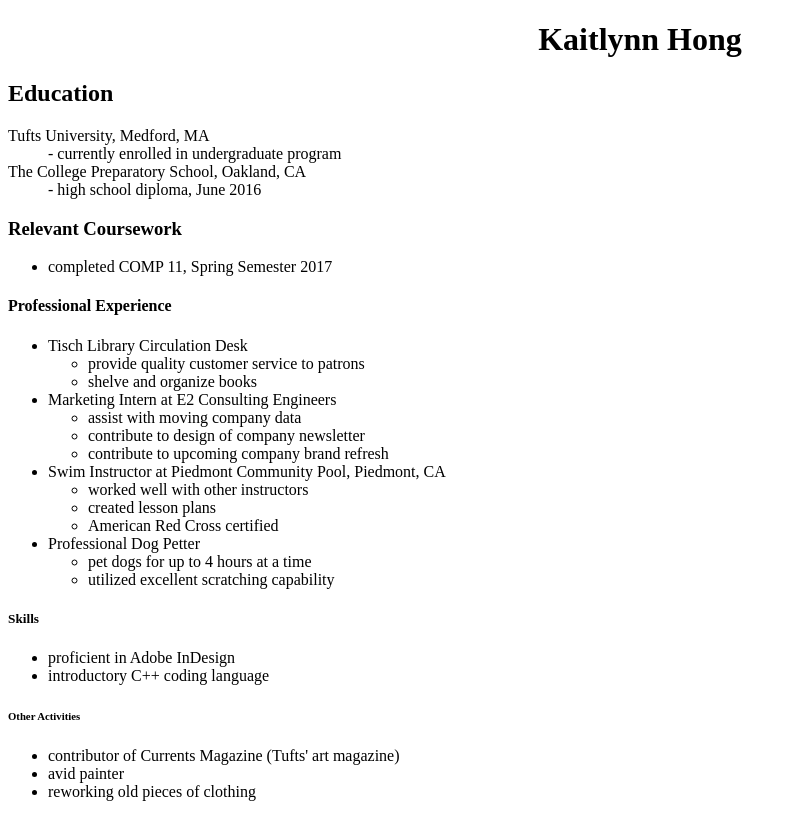
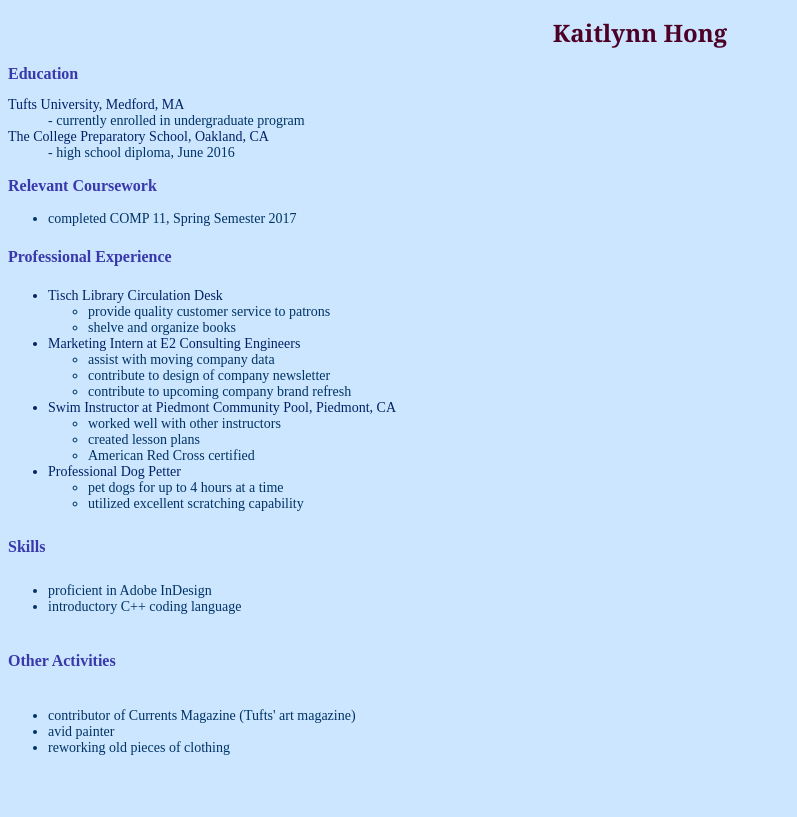
Before and after one commit to kaitlynnhong/Comp20-Lab4, a plain HTML site: page resume.html in a window 1280 px wide. Shown: the whole page, without its empty margins (0-797 px from the left). Drawn offline with Linux system fonts and the light colour scheme.

Commit message:
changed link to css in resume

```diff
--- a/lab_4_stylesheet.css
+++ b/lab_4_stylesheet.css
@@ -0,0 +1,21 @@
+body {
+    background:#cce6ff;
+    font-family: 'Times New Roman', Times, serif;
+    font-size: 14px;
+    color:#003366;
+}
+
+h1 {
+    font-family: Georgia, 'Times New Roman', Times, serif;
+    font-size: 24px;
+    color:#4d0026;
+}
+
+#header {
+    font-size: 16px;
+    color:#3939ac;
+}
+
+#job {
+    color: #002266;
+}
--- a/resume.html
+++ b/resume.html
@@ -2,7 +2,7 @@
 <html>
 
 <head>
-<link rel="stylesheet" type = "text/css" href = "lab_4_stylesheet.css"/>
+<link rel="stylesheet" type = "text/css" href = "lab_4_stylesheet.css">
 <title>Kaitlynn's Resume</title>
 <meta charset="utf-8"/>
 </head>
```
